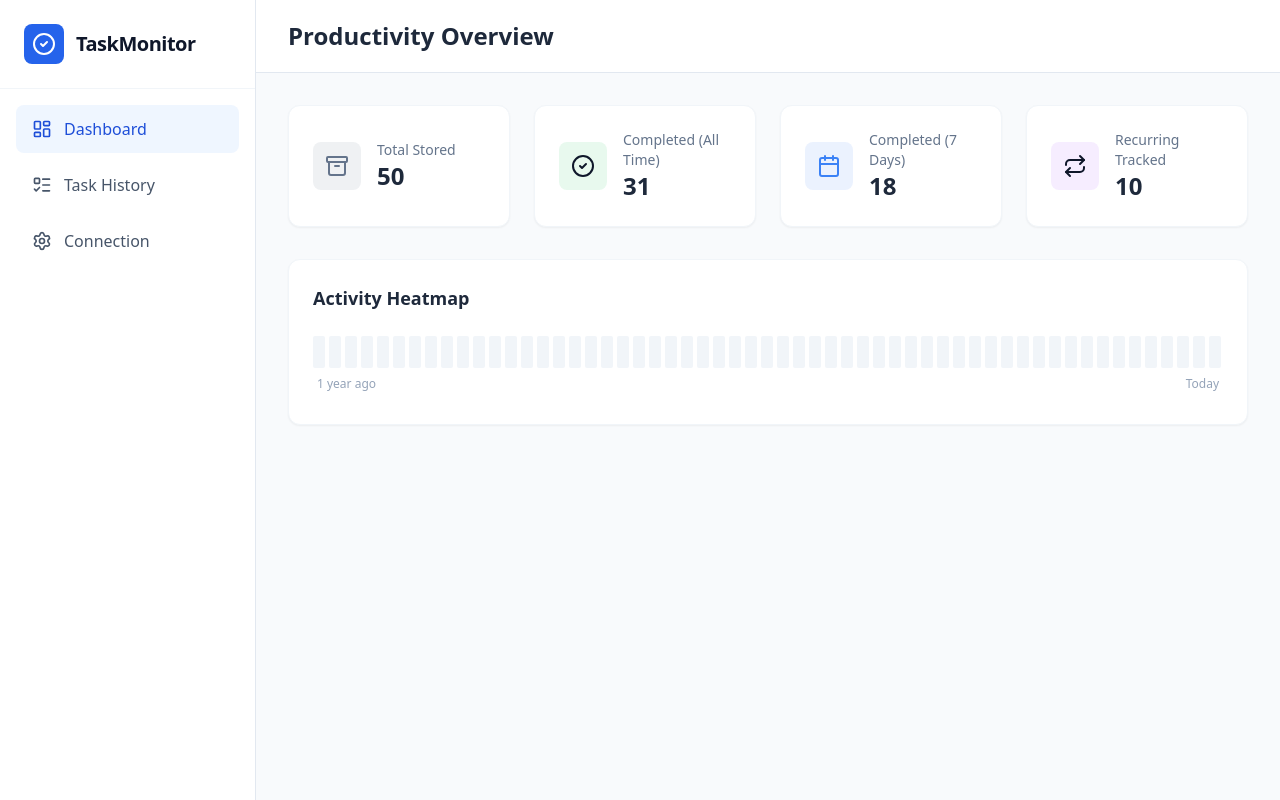
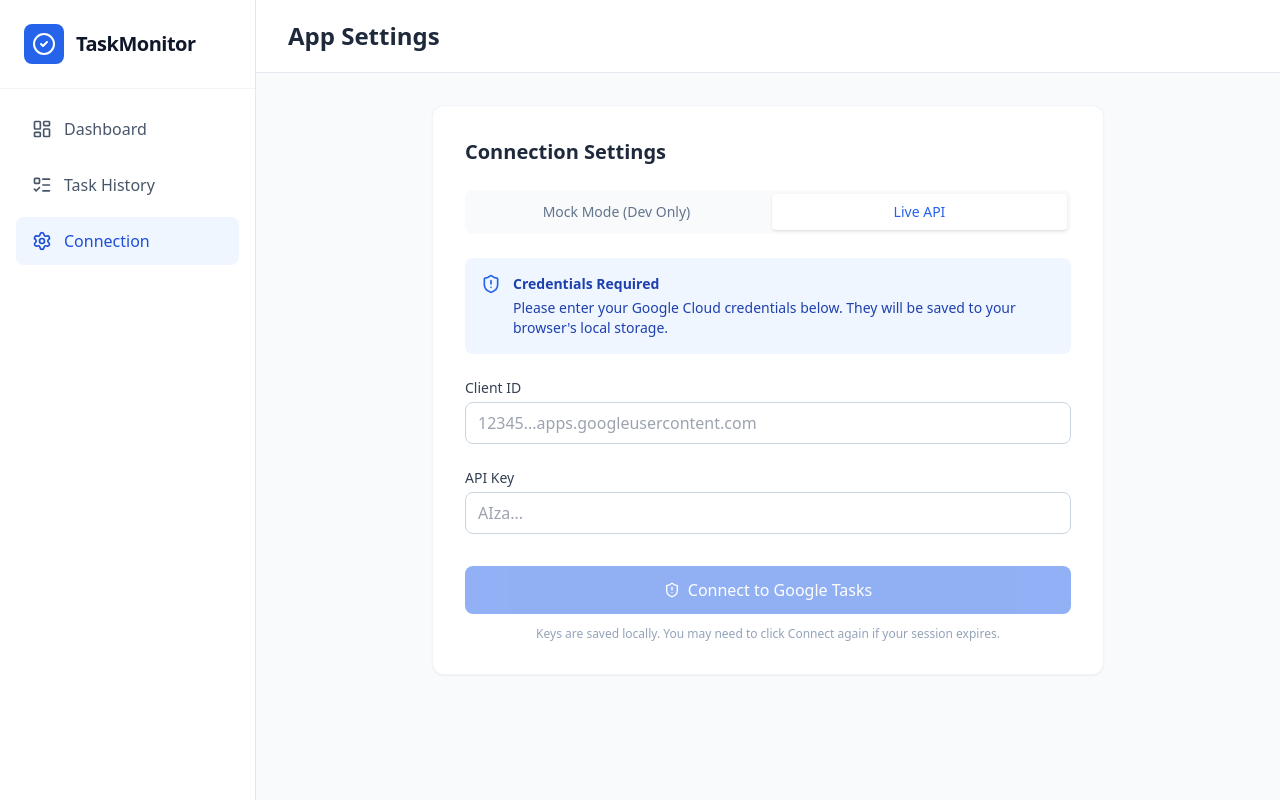
Before and after one commit to kunitz/taskmonitor, a React (Vite) app: page / in a window 1280 px wide. Built offline with nearby package versions, Linux system fonts and the light colour scheme.

Commit message:
Trying again... updated credentials workflow.

```diff
--- a/src/App.tsx
+++ b/src/App.tsx
@@ -1,25 +1,28 @@
-import React, { useState, useEffect, useMemo, useCallback } from 'react';
+import { useState, useEffect, useMemo } from 'react';
 import {
   CheckCircle2,
   Search,
   Calendar,
-  BarChart3,
   Settings,
-  Download,
-  RefreshCw,
-  Filter,
-  ChevronDown,
-  ChevronUp,
   LayoutDashboard,
   ListTodo,
-  LogOut,
-  AlertTriangle,
   Loader2,
-  X,
   Repeat,
   Archive,
-  Clock
+  Clock,
+  ShieldAlert,
+  Save
 } from 'lucide-react';
+
+/**
+ * --- TYPESCRIPT FIXES ---
+ */
+declare global {
+  interface Window {
+    gapi: any;
+    google: any;
+  }
+}
 
 /**
  * --- APP CONFIGURATION & TYPES ---
@@ -138,7 +141,7 @@ const ActivityHeatmap = ({ tasks }: { tasks: GoogleTask[] }) => {
   return (
     <div className="w-full overflow-x-auto pb-2">
       <div className="flex space-x-1 min-w-[max-content]">
-        {days.map((day, i) => (
+        {days.map((day) => (
           <div
             key={day.date}
             title={`${day.date}: ${day.count} tasks`}
@@ -155,10 +158,20 @@ const ActivityHeatmap = ({ tasks }: { tasks: GoogleTask[] }) => {
 };
 
 export default function GoogleTasksMonitor() {
+  // --- ENVIRONMENT CHECK ---
+  // Detect if we are in "Dev Mode" (localhost or 127.0.0.1)
+  const isDev = useMemo(() => {
+    return window.location.hostname === 'localhost' || window.location.hostname === '127.0.0.1';
+  }, []);
+
   // --- STATE ---
-  const [mode, setMode] = useState<'mock' | 'live'>('mock');
-  const [apiKey, setApiKey] = useState('');
-  const [clientId, setClientId] = useState('');
+  // Initialize from LocalStorage if available
+  const [apiKey, setApiKey] = useState(() => localStorage.getItem('gTasks_apiKey') || '');
+  const [clientId, setClientId] = useState(() => localStorage.getItem('gTasks_clientId') || '');
+
+  // Default to 'live' so we can check for credentials immediately.
+  const [mode, setMode] = useState<'mock' | 'live'>('live');
+
   const [isAuthenticated, setIsAuthenticated] = useState(false);
   const [isLoading, setIsLoading] = useState(false);
   const [loadingText, setLoadingText] = useState('');
@@ -192,6 +205,21 @@ export default function GoogleTasksMonitor() {
     };
   };
 
+  // --- EFFECT: CREDENTIAL PERSISTENCE & INITIAL REDIRECT ---
+  useEffect(() => {
+    // Save creds whenever they change
+    localStorage.setItem('gTasks_apiKey', apiKey);
+    localStorage.setItem('gTasks_clientId', clientId);
+  }, [apiKey, clientId]);
+
+  useEffect(() => {
+    // Initial redirect logic:
+    // If we are LIVE and missing credentials, force user to Settings.
+    if (mode === 'live' && (!apiKey || !clientId)) {
+      setActiveTab('settings');
+    }
+  }, [mode, apiKey, clientId]);
+
   // --- INITIALIZATION ---
   useEffect(() => {
     if (mode === 'mock') {
@@ -200,19 +228,29 @@ export default function GoogleTasksMonitor() {
       setAllTasks(tasks);
       setIsAuthenticated(true);
     } else {
-      // In Live mode, try to load cached data first so the user sees history immediately
+      // In Live mode, try to load cached data first
       const { tasks, lists } = loadFromLocal();
       if (tasks.length > 0) {
         setAllTasks(tasks);
         setAllLists(lists);
       }
       setIsAuthenticated(false);
+
+      // Auto-initialize Google Scripts if creds exist
+      if (apiKey && clientId) {
+        loadGis();
+        loadGapi();
+      }
     }
   }, [mode]);
 
   // --- GOOGLE API INTEGRATION ---
   const loadGapi = () => {
-    if (window.gapi) return;
+    if (window.gapi) {
+      // If already loaded, just init
+      initClient();
+      return;
+    }
     const script = document.createElement('script');
     script.src = 'https://apis.google.com/js/api.js';
     script.onload = () => window.gapi.load('client', initClient);
@@ -258,6 +296,9 @@ export default function GoogleTasksMonitor() {
           await fetchRealData();
         },
       });
+
+      // We must explicitly request the token.
+      // Note: Browsers may block this if not triggered by a click.
       tokenClient.requestAccessToken();
     } catch (err) {
       console.error(err);
@@ -268,9 +309,6 @@ export default function GoogleTasksMonitor() {
 
   /**
    * CORE LOGIC: History Preservation & Smart Merging
-   * This function merges new API data with Local data to detect:
-   * 1. Rollover of recurring tasks (Task was completed locally, but API says it's new/due later)
-   * 2. Deletions (Task missing from API but was completed locally)
    */
   const mergeTasks = (local: GoogleTask[], fetched: GoogleTask[]): GoogleTask[] => {
     const mergedMap = new Map<string, GoogleTask>();
@@ -281,42 +319,31 @@ export default function GoogleTasksMonitor() {
       const incoming = fetchedMap.get(localTask.id);
 
       if (incoming) {
-        // SCENARIO A: Task exists in both. Check for Recurrence Rollover.
-        // If local was 'completed' and incoming is 'needsAction' (and usually due later),
-        // it means Google reset the task for the next recurrence.
         if (localTask.status === 'completed' && incoming.status === 'needsAction') {
-
-          // 1. Create a historical archive of the completed version
+          // Recurring task rollover detected
           const archivedTask: GoogleTask = {
             ...localTask,
-            id: `${localTask.id}_archived_${new Date().getTime()}`, // Unique ID for history
+            id: `${localTask.id}_archived_${new Date().getTime()}`,
             isArchived: true,
-            isRecurring: true // We inferred it's recurring
+            isRecurring: true
           };
           mergedMap.set(archivedTask.id, archivedTask);
-
-          // 2. Add the new "Upcoming" version as the main ID
           mergedMap.set(incoming.id, { ...incoming, isRecurring: true });
-
         } else {
-          // Standard Update: Just take the latest from Google
-          // Preserve 'isRecurring' flag if we detected it before
           mergedMap.set(incoming.id, {
             ...incoming,
             isRecurring: localTask.isRecurring || incoming.isRecurring
           });
         }
       } else {
-        // SCENARIO B: Task is in Local but NOT in API.
-        // If it was completed, keep it! (Google might have deleted history)
+        // Keep deleted/archived tasks locally
         if (localTask.status === 'completed' || localTask.isArchived) {
           mergedMap.set(localTask.id, { ...localTask, isArchived: true });
         }
-        // If it was 'needsAction' and is gone, it was likely deleted by user, so we drop it.
       }
     });
 
-    // 2. Process new API tasks that weren't in local at all
+    // 2. Process new API tasks
     fetched.forEach(fetchedTask => {
       if (!mergedMap.has(fetchedTask.id)) {
         mergedMap.set(fetchedTask.id, fetchedTask);
@@ -334,7 +361,6 @@ export default function GoogleTasksMonitor() {
       setAllLists(lists);
 
       const fetchedTasks: GoogleTask[] = [];
-      let processed = 0;
 
       for (const list of lists) {
         setLoadingText(`Scanning: ${list.title}`);
@@ -359,14 +385,11 @@ export default function GoogleTasksMonitor() {
 
           pageToken = tasksResp.result.nextPageToken;
         } while (pageToken);
-        processed++;
       }
 
-      // Perform Smart Merge
       const currentLocalTasks = loadFromLocal().tasks;
       const finalTasks = mergeTasks(currentLocalTasks, fetchedTasks);
 
-      // Sort: Most recently completed/updated first
       finalTasks.sort((a, b) =>
         new Date(b.completed || b.updated || 0).getTime() - new Date(a.completed || a.updated || 0).getTime()
       );
@@ -391,7 +414,6 @@ export default function GoogleTasksMonitor() {
       const q = searchQuery.toLowerCase();
       if (q && !task.title.toLowerCase().includes(q)) return false;
 
-      // Date Range Filter (applies to Completed date mostly)
       if (dateRange !== 'all') {
         const refDate = task.completed ? new Date(task.completed) : new Date(task.updated);
         const now = new Date();
@@ -606,29 +628,71 @@ export default function GoogleTasksMonitor() {
              <div className="bg-white p-8 rounded-xl shadow-sm border border-slate-100">
                <h2 className="text-xl font-bold text-slate-800 mb-6">Connection Settings</h2>
 
-               <div className="space-y-4">
-                 <div className="flex gap-2 bg-slate-50 p-1 rounded-lg">
-                   <button onClick={() => setMode('mock')} className={`flex-1 py-2 text-sm font-medium rounded ${mode === 'mock' ? 'bg-white shadow' : 'text-slate-500'}`}>Mock Mode</button>
-                   <button onClick={() => setMode('live')} className={`flex-1 py-2 text-sm font-medium rounded ${mode === 'live' ? 'bg-white shadow text-blue-600' : 'text-slate-500'}`}>Live API</button>
-                 </div>
+               <div className="space-y-6">
+
+                 {/* Mock Mode Toggle: Only shown in Dev Mode */}
+                 {isDev && (
+                   <div className="flex gap-2 bg-slate-50 p-1 rounded-lg">
+                     <button onClick={() => setMode('mock')} className={`flex-1 py-2 text-sm font-medium rounded ${mode === 'mock' ? 'bg-white shadow' : 'text-slate-500'}`}>Mock Mode (Dev Only)</button>
+                     <button onClick={() => setMode('live')} className={`flex-1 py-2 text-sm font-medium rounded ${mode === 'live' ? 'bg-white shadow text-blue-600' : 'text-slate-500'}`}>Live API</button>
+                   </div>
+                 )}
 
                  {mode === 'live' && (
                    <>
-                     <div className="bg-blue-50 p-4 rounded-lg text-sm text-blue-800">
-                       <p className="font-semibold mb-1">Persistent History Active</p>
-                       <p>This app now saves your tasks to your browser. If a recurring task is completed and resets on Google, we will keep the completed record here in your history.</p>
+                     {!isAuthenticated && (
+                       <div className="bg-blue-50 p-4 rounded-lg flex gap-3">
+                         <ShieldAlert className="w-5 h-5 text-blue-600 shrink-0" />
+                         <div className="text-sm text-blue-800">
+                           <p className="font-semibold mb-1">Credentials Required</p>
+                           <p>Please enter your Google Cloud credentials below. They will be saved to your browser's local storage.</p>
+                         </div>
+                       </div>
+                     )}
+
+                     <div>
+                       <label className="block text-sm font-medium mb-1 text-slate-700">Client ID</label>
+                       <input
+                         type="text"
+                         value={clientId}
+                         onChange={(e) => setClientId(e.target.value)}
+                         placeholder="12345...apps.googleusercontent.com"
+                         className="w-full border border-slate-300 rounded-lg px-3 py-2 focus:ring-2 focus:ring-blue-500 focus:outline-none"
+                       />
                      </div>
                      <div>
-                       <label className="block text-sm font-medium mb-1">Client ID</label>
-                       <input type="text" value={clientId} onChange={(e) => setClientId(e.target.value)} className="w-full border rounded-lg px-3 py-2" />
+                       <label className="block text-sm font-medium mb-1 text-slate-700">API Key</label>
+                       <input
+                         type="password"
+                         value={apiKey}
+                         onChange={(e) => setApiKey(e.target.value)}
+                         placeholder="AIza..."
+                         className="w-full border border-slate-300 rounded-lg px-3 py-2 focus:ring-2 focus:ring-blue-500 focus:outline-none"
+                       />
                      </div>
-                     <div>
-                       <label className="block text-sm font-medium mb-1">API Key</label>
-                       <input type="password" value={apiKey} onChange={(e) => setApiKey(e.target.value)} className="w-full border rounded-lg px-3 py-2" />
+
+                     <div className="pt-2">
+                        <button
+                          onClick={handleLiveConnect}
+                          disabled={!clientId || !apiKey}
+                          className="w-full py-3 bg-blue-600 disabled:opacity-50 disabled:cursor-not-allowed text-white rounded-lg font-medium hover:bg-blue-700 transition-colors flex justify-center items-center gap-2"
+                        >
+                          {isAuthenticated ? (
+                            <>
+                              <Save className="w-4 h-4" />
+                              <span>Refresh Data & Update Keys</span>
+                            </>
+                          ) : (
+                            <>
+                              <ShieldAlert className="w-4 h-4" />
+                              <span>Connect to Google Tasks</span>
+                            </>
+                          )}
+                        </button>
+                        <p className="text-center text-xs text-slate-400 mt-3">
+                          Keys are saved locally. You may need to click Connect again if your session expires.
+                        </p>
                      </div>
-                     <button onClick={handleLiveConnect} className="w-full py-2 bg-blue-600 text-white rounded-lg font-medium hover:bg-blue-700">
-                       {isAuthenticated ? 'Refresh Data' : 'Connect & Fetch'}
-                     </button>
                    </>
                  )}
                </div>
```
